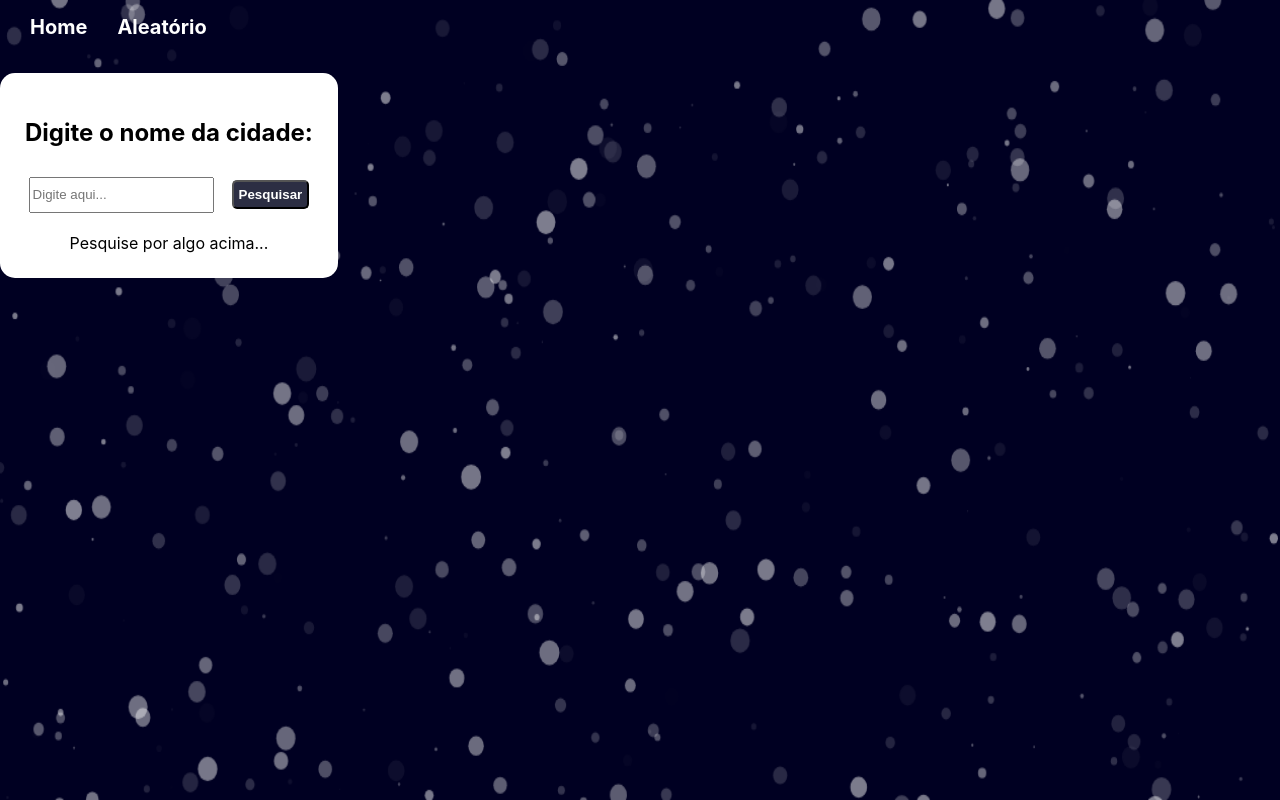
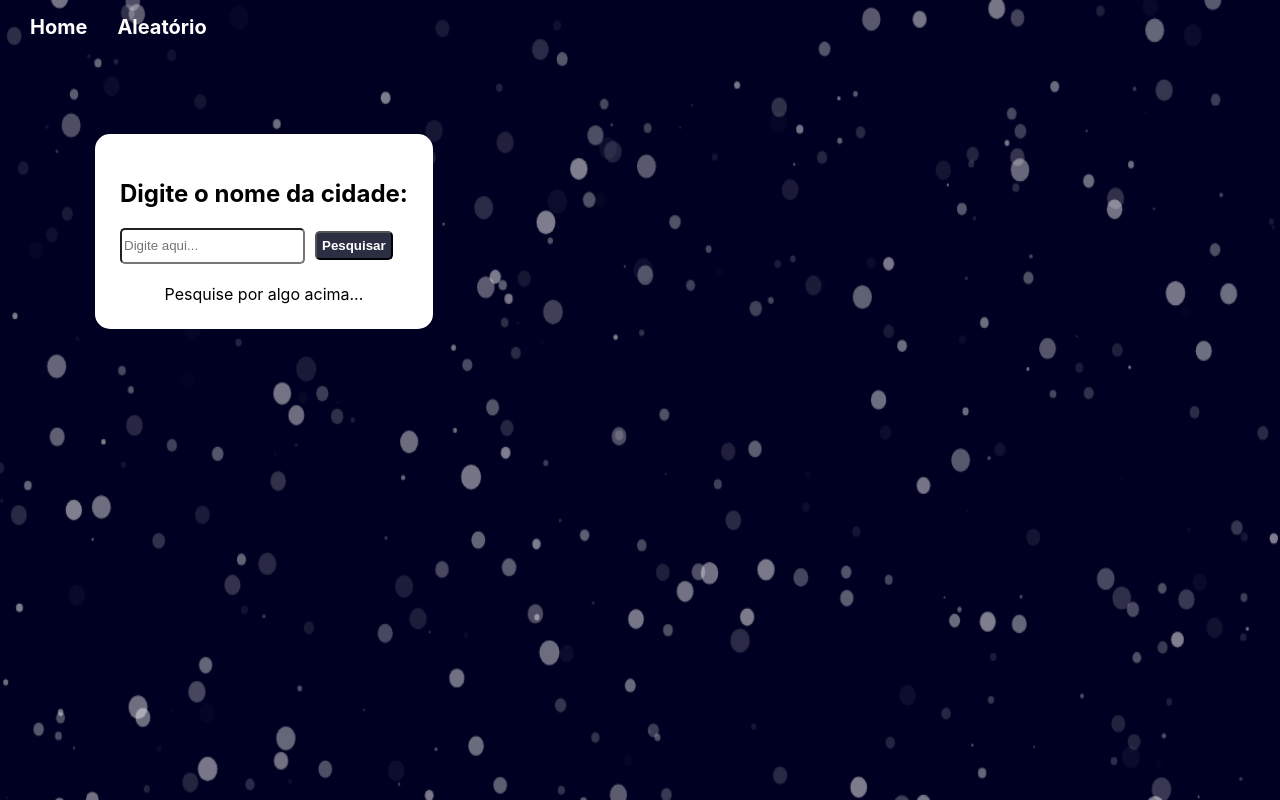
Before and after one commit to bamarcheti/previsao-tempo, a React (Create React App) app: page / in a window 1280 px wide. Built offline with nearby package versions, Linux system fonts and the light colour scheme.

Commit message:
estilizando página Home

```diff
--- a/src/pages/Search/Search.css
+++ b/src/pages/Search/Search.css
@@ -1,18 +1,48 @@
 .searchWraper {
-    justify-content: center;
-    position: relative;
-    background-color: #fff;
-    margin-top: 10%;
-    border-radius: 15px;
-    padding: 25px;
+  display: row;
+  justify-content: center;
+  align-items: center;
+  position: static;
+  background-color: #FFF;
+  margin-top: 10%;
+  border-radius: 15px;
+  padding: 25px;
+  margin: 95px;
+}
+
+.search {
+  display: row;
+  align-items: center;
+  justify-content: center;
+  text-align: left;
 }
 
 input {
-    margin-top: 10px;
-    margin-right: 8px;
-    height: 30px;
+  height: 30px;
+  border: 1;
+  border-radius: 5px;
 }
 
-.submit {
+button {
+  background-color: #2c2e43;
+  color: #FFF;
+  font-weight: 700;
   padding: 5px;
+  margin-left: 10px;
+  border-radius: 5px;
 }
+
+button:hover,
+button:active {
+  color: #b5b1b1;
+}
+
+/* .resultado {
+  display: row;
+  justify-content: center;
+} */
+
+.row {
+  display: flex;
+  flex-direction: column;
+}
--- a/src/pages/Search/Search.js
+++ b/src/pages/Search/Search.js
@@ -15,14 +15,18 @@ const Search = () => {
         if (sys !== undefined) {
           if (weather !== undefined) {
             setCidade(
-              `<div>
+              `<div className="resultado row">
+                <div>
                   <h1>${Math.round(main.temp)}°</h1>
                   <h4>${sys.country}</h4>
                   <h4>${name}</h4>
                   <h4>${weather[0]['description']}</h4>
+                </div>
+                <div>
                   <h4>🌡️</h4>
                   <h4>Máx<span>↑</span>${Math.round(main.temp_max)}°</h4>
                   <h4>Mín<span>↓</span>${Math.round(main.temp_min)}°</h4>
+                </div>
               </div>`
             );
           }
```
Lines whose indentation alone changed are shown as unchanged.
